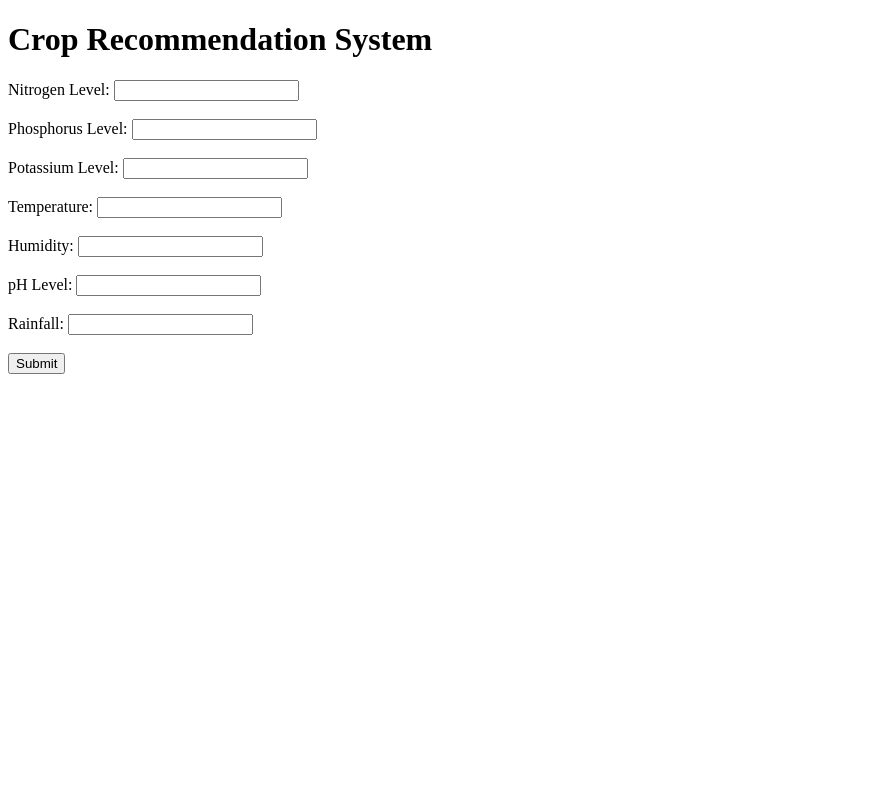
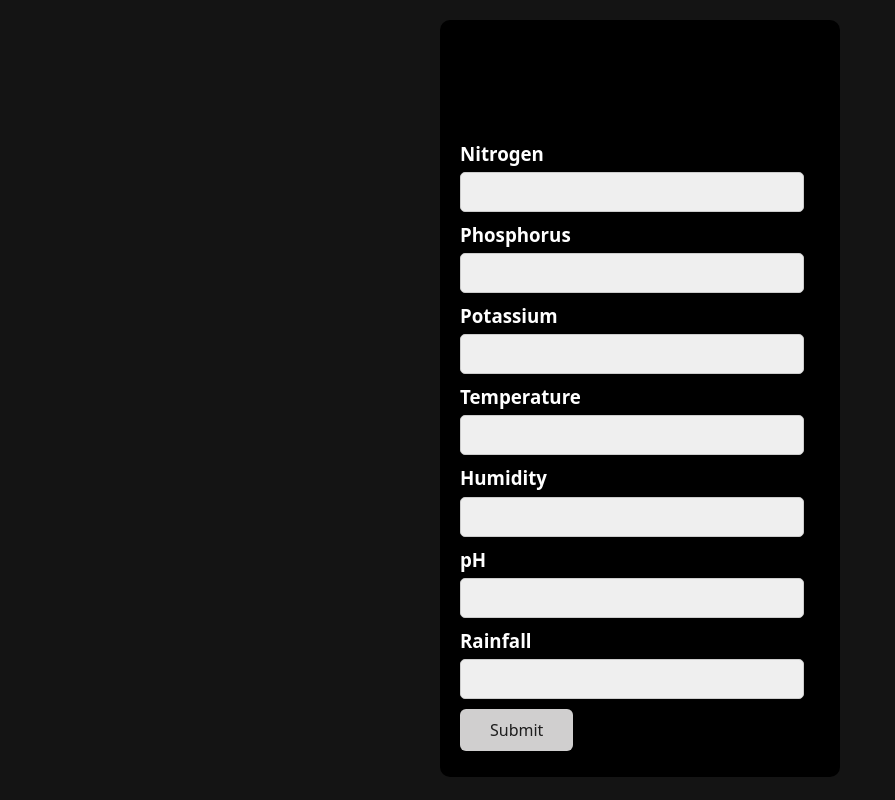
Before and after one commit to Bhavyatashah97/Crop-Recommendation-Model, a Flask app: page / in a window 1280 px wide. Shown: the whole page, without its empty margins (0-895 px from the left). Run offline with Flask 3, Linux system fonts and the light colour scheme.

Commit message:
changes in home.html page

```diff
--- a/app.py
+++ b/app.py
@@ -26,10 +26,10 @@ def home():
 
 
         # Print the recommended crop
-        print("Recommended crop:", predicted_crop[0])
+        print(predicted_crop[0])
 
         # Return the predicted crop as a response to the client
-        return"Recommended crop:" + str(predicted_crop[0])
+        return str(predicted_crop[0])
     else:
         return render_template('./home.html')
 
--- a/templates/home.html
+++ b/templates/home.html
@@ -1,39 +1,110 @@
 <!DOCTYPE html>
 <html lang="en">
+
 <head>
     <meta charset="UTF-8">
     <meta name="viewport" content="width=device-width, initial-scale=1.0">
-    <title>Crop Recommendation System</title>
+    <title>Crop Recommendation Form</title>
+    <link rel="stylesheet" href="https://cdn.jsdelivr.net/npm/water.css@2/out/water.css">
+    <style>
+        /* Additional custom styling can go here */
+
+        .myform {
+            max-width: 400px;
+            margin: 0 auto;
+            padding: 20px;
+            background-color: #000000;
+            border-radius: 10px;
+            box-sizing: border-box;
+            /* Add this line */
+        }
+
+        .myform h3 {
+            margin-top: 10px;
+            margin-bottom: 5px;
+            color: rgb(255, 255, 255);
+        }
+
+        .myform input[type="text"] {
+            width: calc(100% - 16px);
+            /* Adjusted width to consider padding */
+            padding: 8px;
+            margin-bottom: 10px;
+            border: 1px solid #ccc;
+            border-radius: 5px;
+            box-sizing: border-box;
+            /* Add this line */
+        }
+
+        #results {
+            margin-top: 20px;
+            border: 1px solid #ccc;
+            padding: 10px;
+            border-radius: 5px;
+            display: none;
+        }
+    </style>
 </head>
-<body>
-    <h1>Crop Recommendation System</h1>
-    <form action="/" method="post">
-        <label for="Nitrogen">Nitrogen Level:</label>
-        <input type="text" id="Nitrogen" name="Nitrogen" required><br><br>
 
-        <label for="Phosphorus">Phosphorus Level:</label>
-        <input type="text" id="Phosphorus" name="Phosphorus" required><br><br>
+<body style="background-color: #141414; color: white;">
+    <form class="myform" id="cropForm" action="/" method="POST">
+    <marquee behavior="" direction="right">
+        <h1 style="color: white;">CROP RECOMMENDATION!!!</h1>
+    </marquee>
 
-        <label for="Potassium">Potassium Level:</label>
-        <input type="text" id="Potassium" name="Potassium" required><br><br>
+        <h3>Nitrogen</h3>
+        <input type="text" name="Nitrogen" required>
+        <h3>Phosphorus</h3>
+        <input type="text" name="Phosphorus" required>
+        <h3>Potassium</h3>
+        <input type="text" name="Potassium" required>
+        <h3>Temperature</h3>
+        <input type="text" name="temperature" required>
+        <h3>Humidity</h3>
+        <input type="text" name="humidity" required>
+        <h3>pH</h3>
+        <input type="text" name="ph" required>
+        <h3>Rainfall</h3>
+        <input type="text" name="rainfall" required>
+        <button class="btn #42a5f5 blue lighten-1" type="submit">Submit</button>
 
-        <label for="temperature">Temperature:</label>
-        <input type="text" id="temperature" name="temperature" required><br><br>
+        <div id="results">
+            <p>RECOMMENDED CROP FOR YOU IS</p>
+            <p id="resultText"></p>
+        </div>
 
-        <label for="humidity">Humidity:</label>
-        <input type="text" id="humidity" name="humidity" required><br><br>
+    </form>
+    <script>
+        // Get the form and results elements
+        const form = document.getElementById('cropForm');
+        const results = document.getElementById('results');
+        const resultText = document.getElementById('resultText');
 
-        <label for="ph">pH Level:</label>
-        <input type="text" id="ph" name="ph" required><br><br>
+        // Add an event listener for the form submission
+        form.addEventListener('submit', (event) => {
+            // Prevent the form from submitting normally
+            event.preventDefault();
 
-        <label for="rainfall">Rainfall:</label>
-        <input type="text" id="rainfall" name="rainfall" required><br><br>
+            // Get the form data
+            const formData = new FormData(form);
 
-        <input type="submit" value="Submit">
-    </form>
+            // Send the form data to the server using AJAX
+            const xhr = new XMLHttpRequest();
+            xhr.open('POST', '/');
+            xhr.onload = () => {
+                if (xhr.status === 200) {
+                    // If the server returns a success response, display the results
+                    results.style.display = 'block';
+                    resultText.textContent = xhr.responseText;
+                } else {
+                    // If the server returns an error response, display an error message
+                    results.style.display = 'block';
+                    resultText.textContent = 'An error occurred. Please try again later.';
+                }
+            };
+            xhr.send(formData);
+        });
+    </script>
+</body>
 
-    {% if crop %}
-    <h2>Recommended Crop: {{ crop }}</h2>
-    {% endif %}
-</body>
 </html>
```
